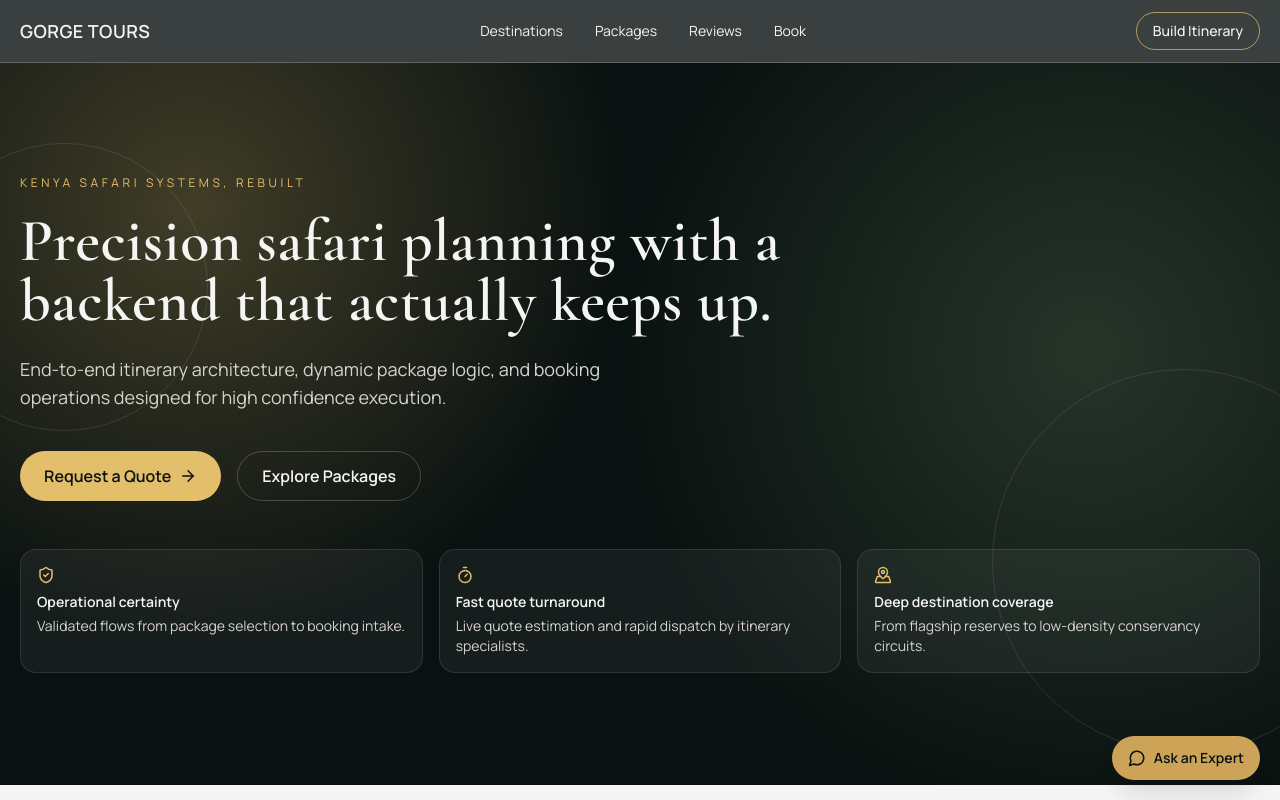
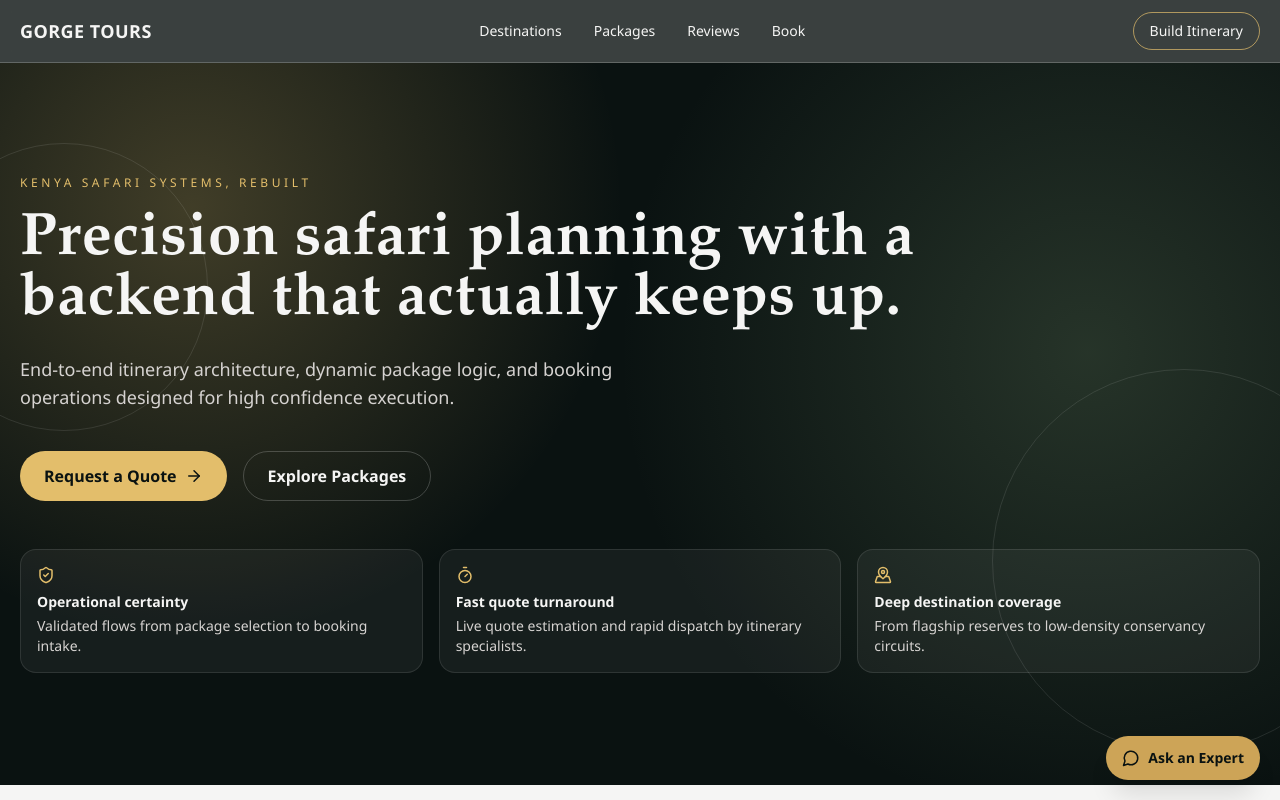
Before and after one commit to thigaruth/gorge-tours-website, a Next.js app in the folder src/: page / in a window 1280 px wide. Shown: the top 800 px of the page. Built offline with nearby package versions, Linux system fonts and the light colour scheme.

Commit message:
fix: update font families in globals.css and layout.tsx, correct gsap plugin registration in HeroSection.tsx

```diff
--- a/src/app/globals.css
+++ b/src/app/globals.css
@@ -12,7 +12,7 @@
 
 body {
   margin: 0;
-  font-family: var(--font-manrope), ui-sans-serif, system-ui, sans-serif;
+  font-family: "Avenir Next", "Segoe UI", "Helvetica Neue", Helvetica, Arial, sans-serif;
   line-height: 1.5;
 }
 
@@ -22,7 +22,7 @@ h3,
 h4,
 h5,
 h6 {
-  font-family: var(--font-cormorant), Georgia, serif;
+  font-family: "Palatino Linotype", "Book Antiqua", Palatino, Georgia, serif;
   letter-spacing: 0.01em;
 }
 
--- a/src/app/layout.tsx
+++ b/src/app/layout.tsx
@@ -1,21 +1,8 @@
 import type { Metadata } from 'next'
-import { Manrope, Cormorant_Garamond } from 'next/font/google'
 import './globals.css'
 import Navbar from '@/components/layout/Navbar'
 import Footer from '@/components/layout/Footer'
 import ChatWidget from '@/components/chat/ChatWidget'
-
-const manrope = Manrope({
-  subsets: ['latin'],
-  variable: '--font-manrope',
-  display: 'swap',
-})
-
-const cormorant = Cormorant_Garamond({
-  subsets: ['latin'],
-  variable: '--font-cormorant',
-  display: 'swap',
-})
 
 export const metadata: Metadata = {
   title: 'The Gorge Tours & Travel | Kenya Safari Architecture',
@@ -25,7 +12,7 @@ export const metadata: Metadata = {
 
 export default function RootLayout({ children }: { children: React.ReactNode }) {
   return (
-    <html lang="en" className={`${manrope.variable} ${cormorant.variable}`}>
+    <html lang="en">
       <body className="bg-stone-50 text-stone-900 antialiased">
         <Navbar />
         <main>{children}</main>
--- a/src/components/home/HeroSection.tsx
+++ b/src/components/home/HeroSection.tsx
@@ -7,7 +7,7 @@ import { ScrollTrigger } from 'gsap/ScrollTrigger'
 import { ChevronDown, Calendar, Users, MapPin } from 'lucide-react'
 import Link from 'next/link'
 
-gsap.register(ScrollTrigger)
+gsap.registerPlugin(ScrollTrigger)
 
 const HeroSection = () => {
   const heroRef = useRef<HTMLDivElement>(null)
```
